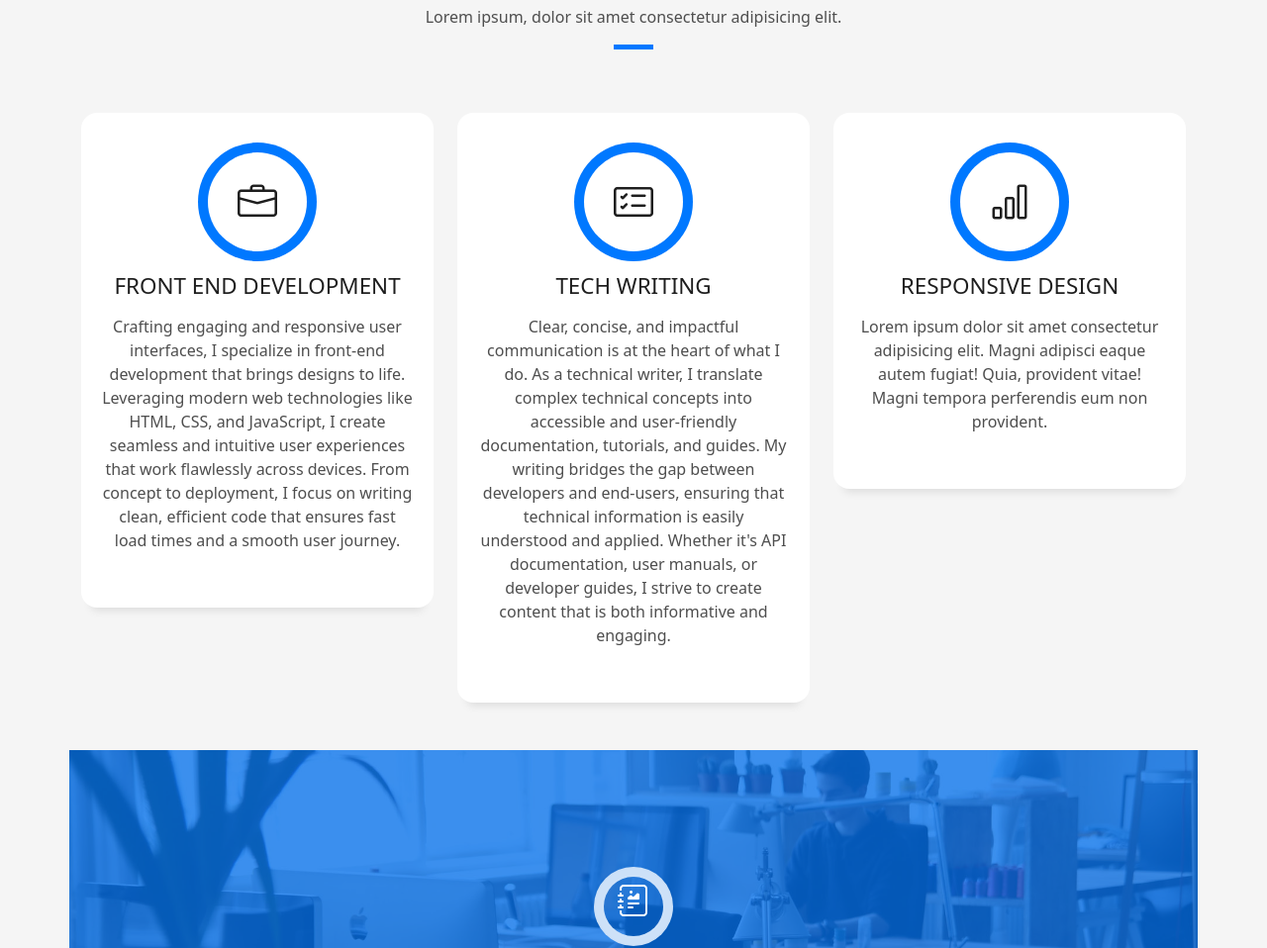
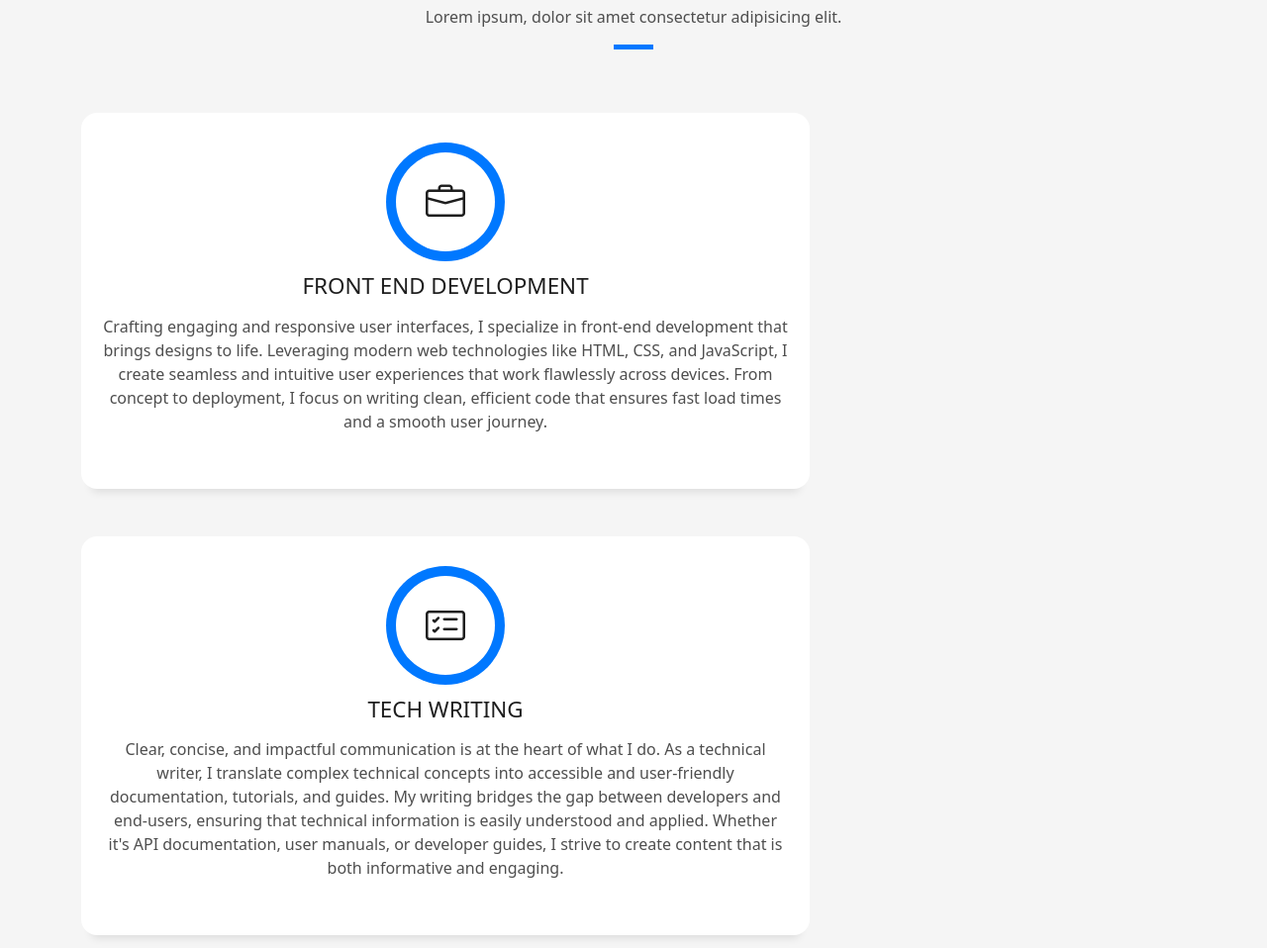
Before and after one commit to MaleeshaT/Portfolio, a plain HTML site: page docs/index.html in a window 1280 px wide. Shown: the part 2381-3339 px from the top of the page at 99% size. Drawn offline with Linux system fonts and the light colour scheme; animation ran at ten frames a second.

Commit message:
col md changes

```diff
--- a/docs/index.html
+++ b/docs/index.html
@@ -184,7 +184,7 @@
           </div>
         </div>
         <div class="row">
-          <div class="col-md-4">
+          <div class="col-md-8">
             <div class="service-box">
               <div class="service-ico">
                 <span class="ico-circle"><i class="bi bi-briefcase"></i></span>
@@ -197,7 +197,7 @@
               </div>
             </div>
           </div>
-          <div class="col-md-4">
+          <div class="col-md-8">
             <div class="service-box">
               <div class="service-ico">
                 <span class="ico-circle"><i class="bi bi-card-checklist"></i></span>
@@ -210,7 +210,7 @@
               </div>
             </div>
           </div>
-          <div class="col-md-4">
+        <!--  <div class="col-md-4">
             <div class="service-box">
               <div class="service-ico">
                 <span class="ico-circle"><i class="bi bi-bar-chart"></i></span>
@@ -225,7 +225,7 @@
               </div>
             </div>
           </div>
-          <!-- <div class="col-md-4">
+           <div class="col-md-4">
             <div class="service-box">
               <div class="service-ico">
                 <span class="ico-circle"><i class="bi bi-binoculars"></i></span>
```
